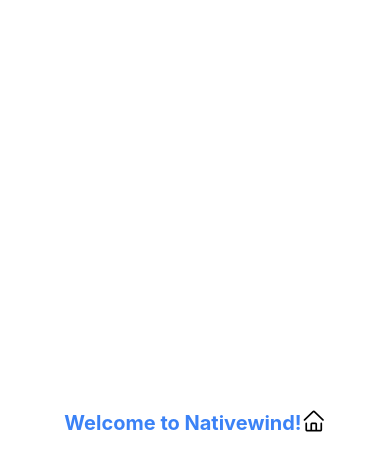
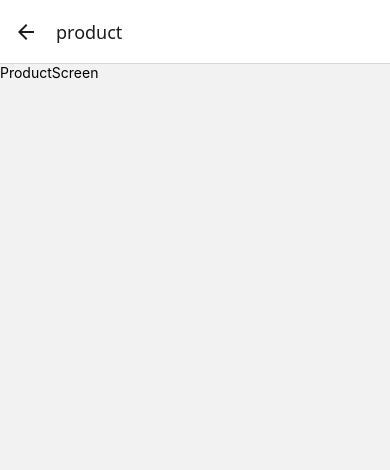
Before and after one commit to Elmar101/Coffe-app-React-Native-2025, a React Native app: screen /product in a window 390 px wide. Shown: the top 470 px of the page. Built offline with nearby package versions, Linux system fonts and the light colour scheme.

Commit message:
used naviggation

```diff
--- a/App.tsx
+++ b/App.tsx
@@ -1,24 +1,9 @@
-import { StatusBar } from 'expo-status-bar';
 import { StyleSheet, Text, View } from 'react-native';
-import AntDesign from '@expo/vector-icons/AntDesign';
 import "./global.css";
+import AppNavigation from './src/navigation/AppNavigation';
 
 export default function App() {
  return (
-    <View className="flex-1 items-center justify-center bg-white">
-      <Text className="text-xl font-bold text-blue-500">
-        Welcome to Nativewind!
-        <AntDesign name="home" size={24} color="black" />
-      </Text>
-    </View>
+    <AppNavigation/>
   );
 }
-
-const styles = StyleSheet.create({
-  container: {
-    flex: 1,
-    backgroundColor: '#fff',
-    alignItems: 'center',
-    justifyContent: 'center',
-  },
-});
--- /dev/null
+++ b/src/navigation/AppNavigation.tsx
@@ -0,0 +1,22 @@
+import { Text, StyleSheet, View } from "react-native";
+import { NavigationContainer } from '@react-navigation/native';
+import { createNativeStackNavigator } from '@react-navigation/native-stack';
+import HomeScreen from "../screens/HomeScreen";
+import FavScreen from "../screens/FavScreen";
+import ProductScreen from "../screens/ProductScreen";
+
+const Stack = createNativeStackNavigator();
+
+export default function AppNavigation() {
+  return (
+    <NavigationContainer>
+       <Stack.Navigator>
+      <Stack.Screen name="Home" component={HomeScreen} />
+      <Stack.Screen name="fav" component={FavScreen} />
+      <Stack.Screen name="product" component={ProductScreen} />
+    </Stack.Navigator>
+    </NavigationContainer>
+  );
+}
+
+const styles = StyleSheet.create({});
--- /dev/null
+++ b/src/screens/FavScreen.tsx
@@ -0,0 +1,13 @@
+import { StyleSheet, View, Text } from "react-native";
+
+export default function FavScreen() {
+  return (
+    <View>
+      <Text>FavScreen</Text>
+    </View>
+  )
+};
+
+const styles = StyleSheet.create({
+
+});
--- /dev/null
+++ b/src/screens/HomeScreen.tsx
@@ -0,0 +1,13 @@
+import { StyleSheet, View, Text } from "react-native";
+
+export default function HomeScreen() {
+  return (
+    <View>
+      <Text>HomeScreen</Text>
+    </View>
+  )
+};
+
+const styles = StyleSheet.create({
+
+});
--- /dev/null
+++ b/src/screens/ProductScreen.tsx
@@ -0,0 +1,13 @@
+import { StyleSheet, View, Text } from "react-native";
+
+export default function ProductScreen() {
+  return (
+    <View>
+      <Text>ProductScreen</Text>
+    </View>
+  )
+};
+
+const styles = StyleSheet.create({
+
+});
```
